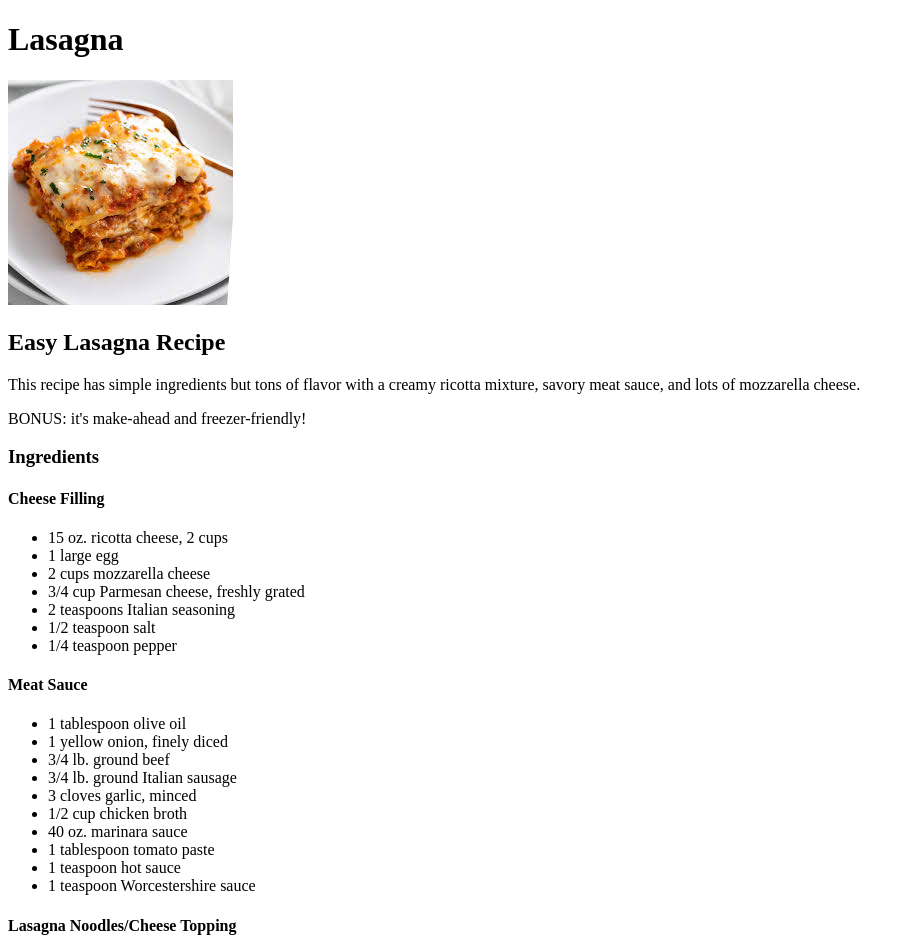
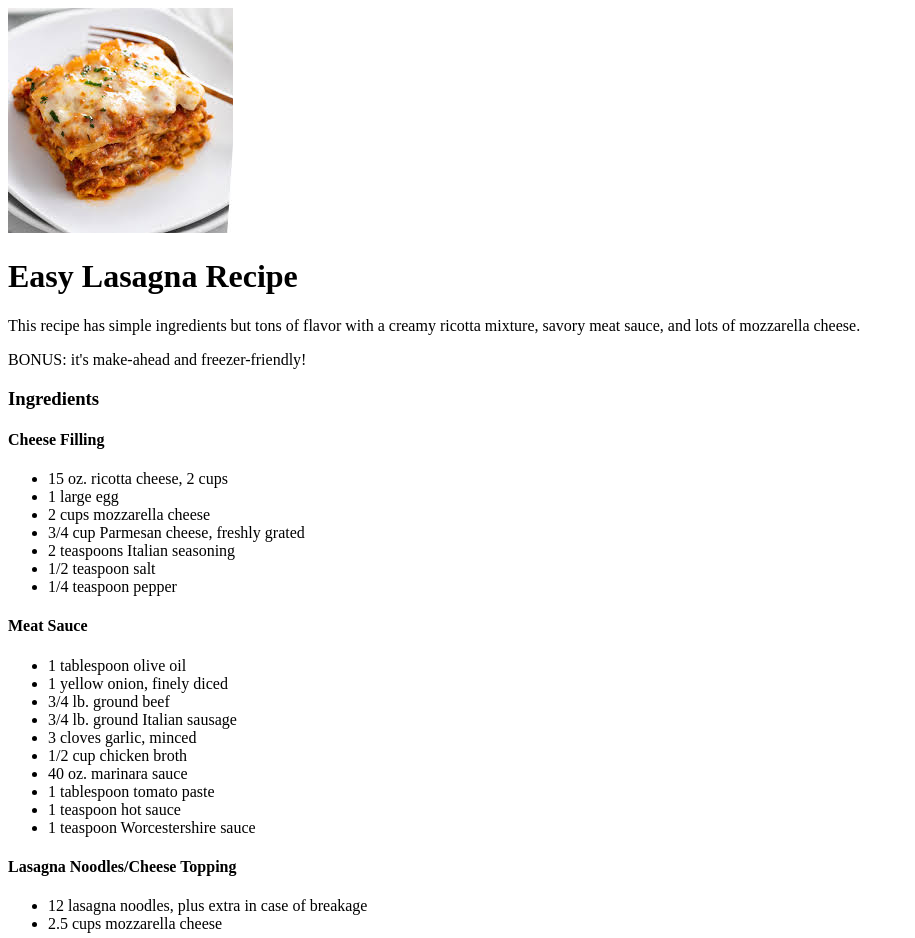
Before and after one commit to jjacks9989/odin-recipes, a plain HTML site: page recipes/lasagna.html in a window 1280 px wide. Shown: the top 938 px of the page, without its empty margins (0-915 px from the left). Drawn offline with Linux system fonts and the light colour scheme.

Commit message:
Enlarge title in body

```diff
--- a/recipes/lasagna.html
+++ b/recipes/lasagna.html
@@ -5,10 +5,10 @@
 
 </head>
 <body>
-    <h1>Lasagna</h1>
+
 <img src="lasagna.jpeg" alt="a delicious lasagna">
 
-<h2>Easy Lasagna Recipe</h2>
+<h1>Easy Lasagna Recipe</h1>
 <p>This recipe has simple ingredients but tons of flavor
     with a creamy ricotta mixture, savory meat sauce,
     and lots of mozzarella cheese.</p>
```
